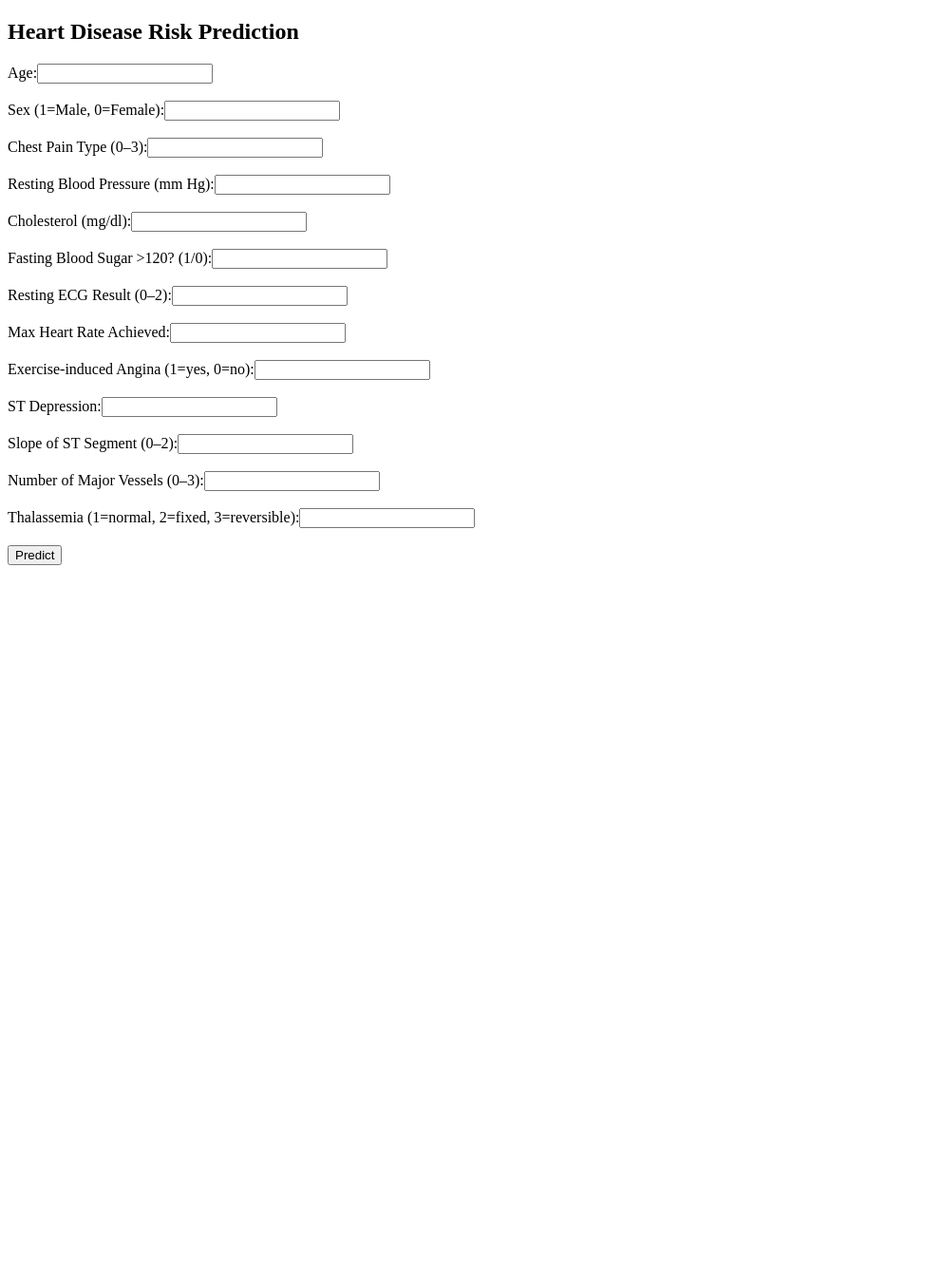
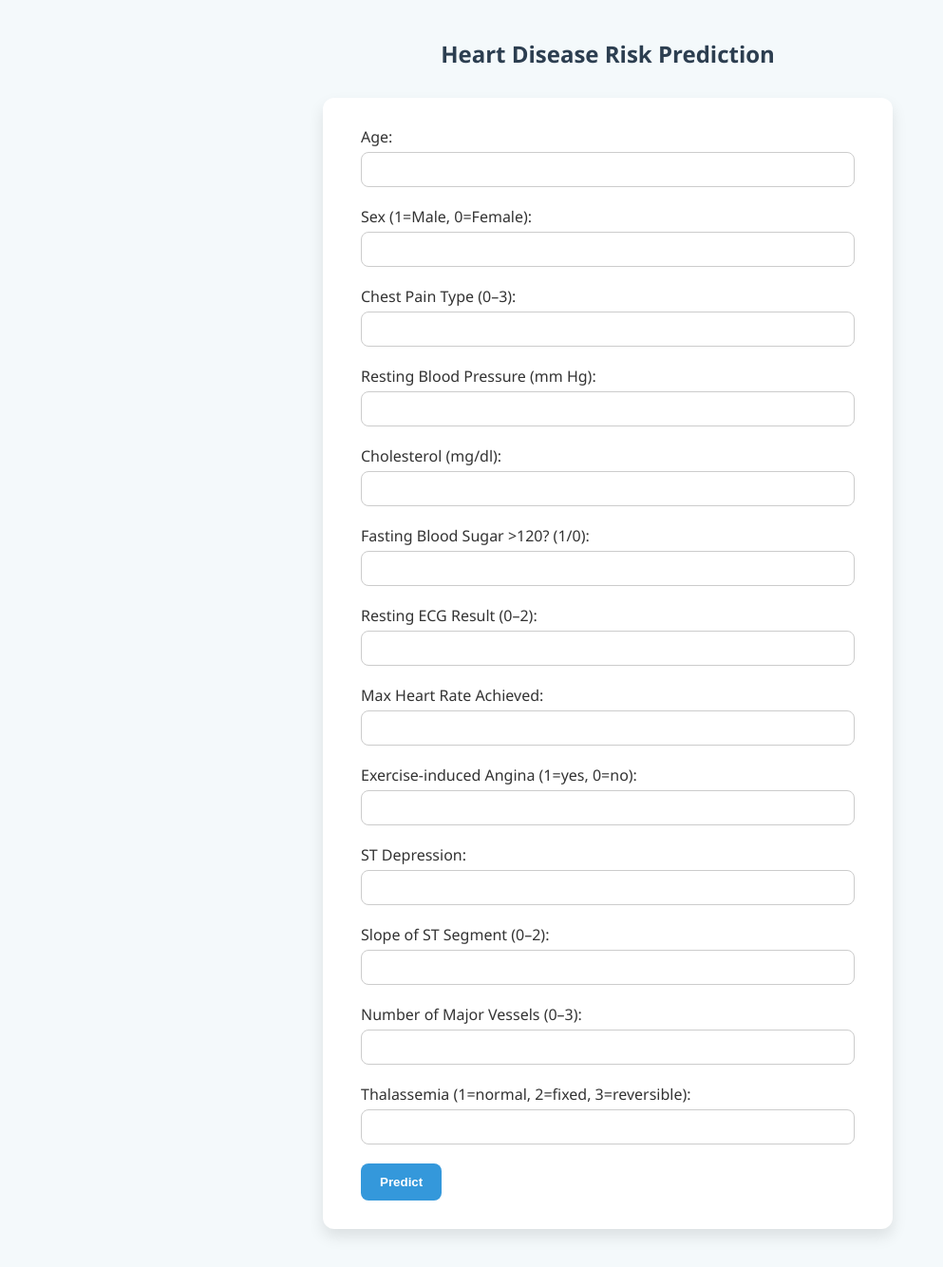
Before and after one commit to bright0ne/A-M-Yusuf-Heart-Disease-Prediction-model, a Flask app: page / in a window 1280 px wide. Shown: the whole page at 95% size, without its empty margins (0-993 px from the left). Before the commit the page ends 595 px from the top, so only its background shows below. Run offline with Flask 3, Linux system fonts and the light colour scheme; parts of the project's set-up code (start-up, migrations or seed data) failed here and were passed over.

Commit message:
Update index.html

```diff
--- a/heart_disease_app/templates/index.html
+++ b/heart_disease_app/templates/index.html
@@ -3,24 +3,109 @@
 <head>
     <meta charset="UTF-8">
     <title>Heart Disease Risk Prediction</title>
+    <style>
+        /* General Reset */
+        * {
+            margin: 0;
+            padding: 0;
+            box-sizing: border-box;
+        }
+
+        /* Body Styling */
+        body {
+            font-family: 'Segoe UI', Tahoma, Geneva, Verdana, sans-serif;
+            background-color: #f4f9fb;
+            color: #333;
+            padding: 40px 20px;
+            display: flex;
+            justify-content: center;
+            align-items: center;
+            flex-direction: column;
+            min-height: 100vh;
+        }
+
+        /* Heading */
+        h2 {
+            margin-bottom: 30px;
+            color: #2c3e50;
+        }
+
+        /* Form Styling */
+        form {
+            background-color: #ffffff;
+            padding: 30px 40px;
+            border-radius: 12px;
+            box-shadow: 0 8px 16px rgba(0, 0, 0, 0.1);
+            width: 100%;
+            max-width: 600px;
+        }
+
+        /* Labels and Inputs */
+        form label {
+            display: block;
+            margin-bottom: 5px;
+            font-weight: 500;
+        }
+
+        form input[type="number"] {
+            width: 100%;
+            padding: 10px;
+            margin-bottom: 20px;
+            border: 1px solid #ccc;
+            border-radius: 8px;
+            transition: border-color 0.3s ease;
+        }
+
+        form input[type="number"]:focus {
+            border-color: #3498db;
+            outline: none;
+        }
+
+        /* Submit Button */
+        form input[type="submit"] {
+            background-color: #3498db;
+            color: white;
+            border: none;
+            padding: 12px 20px;
+            border-radius: 8px;
+            cursor: pointer;
+            font-weight: bold;
+            transition: background-color 0.3s ease;
+        }
+
+        form input[type="submit"]:hover {
+            background-color: #2c80b4;
+        }
+
+        /* Prediction Output */
+        h3 {
+            margin-top: 30px;
+            padding: 15px 20px;
+            background-color: #dff0d8;
+            color: #3c763d;
+            border-left: 5px solid #4cae4c;
+            border-radius: 6px;
+            max-width: 600px;
+            text-align: center;
+        }
+    </style>
 </head>
 <body>
     <h2>Heart Disease Risk Prediction</h2>
     <form method="POST" action="/predict">
-        <label>Age:</label><input type="number" name="age" step="any"><br><br>
-        <label>Sex (1=Male, 0=Female):</label><input type="number" name="sex"><br><br>
-        <label>Chest Pain Type (0–3):</label><input type="number" name="chest_pain"><br><br>
-        <label>Resting Blood Pressure (mm Hg):</label><input type="number" name="resting_bp"><br><br>
-        <label>Cholesterol (mg/dl):</label><input type="number" name="cholesterol"><br><br>
-        <label>Fasting Blood Sugar >120? (1/0):</label><input type="number" name="fasting_bs"><br><br>
-        <label>Resting ECG Result (0–2):</label><input type="number" name="restecg"><br><br>
-        <label>Max Heart Rate Achieved:</label><input type="number" name="max_hr"><br><br>
-        <label>Exercise-induced Angina (1=yes, 0=no):</label><input type="number" name="exercise_angina"><br><br>
-        <label>ST Depression:</label><input type="number" name="st_depression" step="any"><br><br>
-        <label>Slope of ST Segment (0–2):</label><input type="number" name="st_slope"><br><br>
-        <label>Number of Major Vessels (0–3):</label><input type="number" name="major_vessels"><br><br>
-        <label>Thalassemia (1=normal, 2=fixed, 3=reversible):</label><input type="number" name="thalassemia"><br><br>
-
+        <label>Age:</label><input type="number" name="age" step="any">
+        <label>Sex (1=Male, 0=Female):</label><input type="number" name="sex">
+        <label>Chest Pain Type (0–3):</label><input type="number" name="chest_pain">
+        <label>Resting Blood Pressure (mm Hg):</label><input type="number" name="resting_bp">
+        <label>Cholesterol (mg/dl):</label><input type="number" name="cholesterol">
+        <label>Fasting Blood Sugar >120? (1/0):</label><input type="number" name="fasting_bs">
+        <label>Resting ECG Result (0–2):</label><input type="number" name="restecg">
+        <label>Max Heart Rate Achieved:</label><input type="number" name="max_hr">
+        <label>Exercise-induced Angina (1=yes, 0=no):</label><input type="number" name="exercise_angina">
+        <label>ST Depression:</label><input type="number" name="st_depression" step="any">
+        <label>Slope of ST Segment (0–2):</label><input type="number" name="st_slope">
+        <label>Number of Major Vessels (0–3):</label><input type="number" name="major_vessels">
+        <label>Thalassemia (1=normal, 2=fixed, 3=reversible):</label><input type="number" name="thalassemia">
         <input type="submit" value="Predict">
     </form>
 
```
